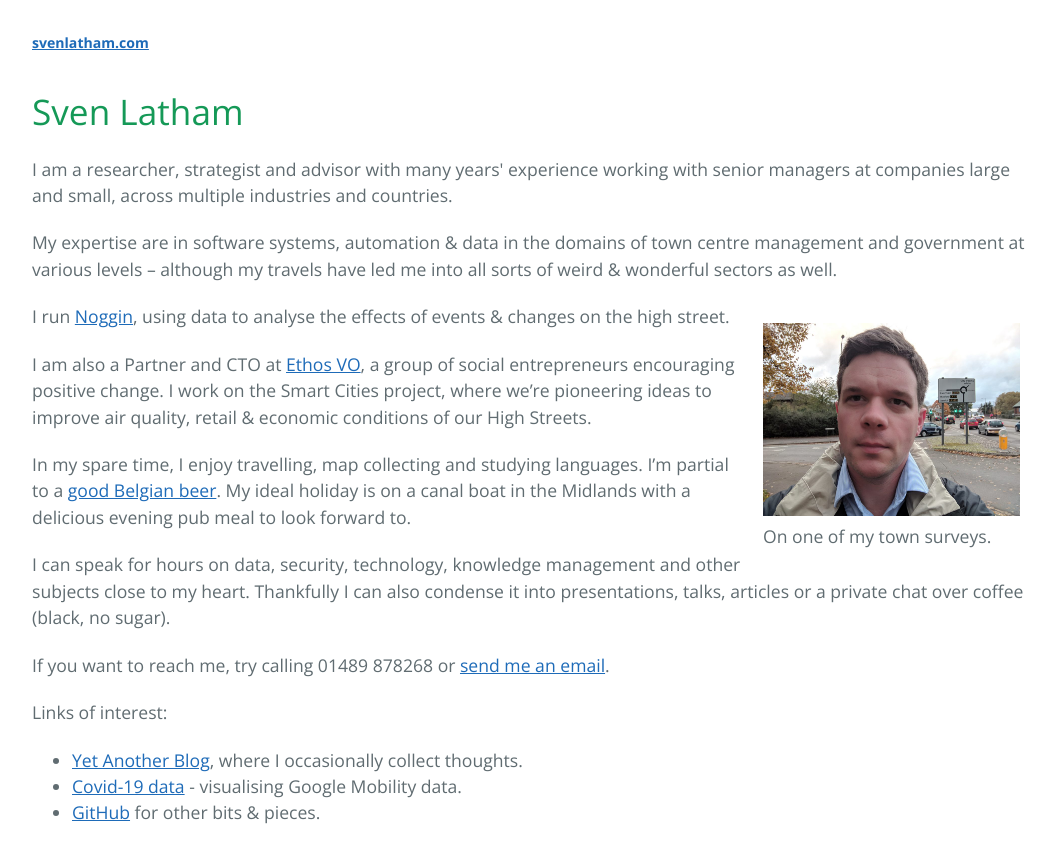
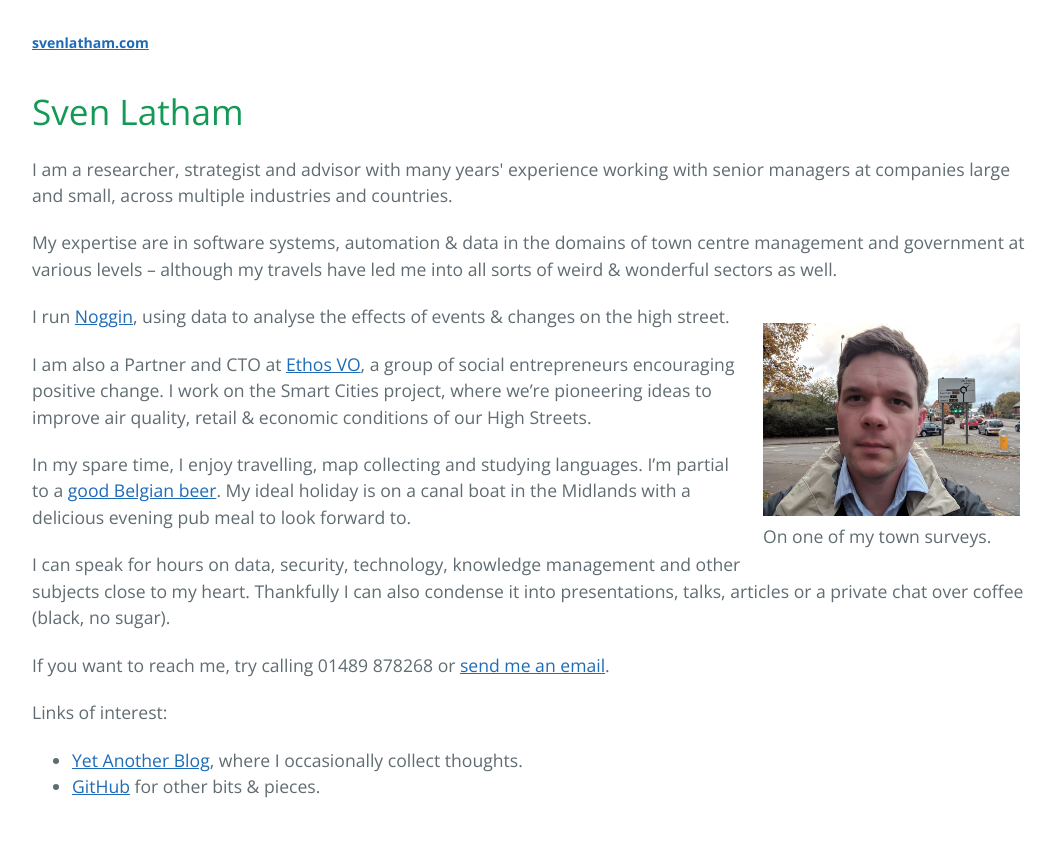
Before and after one commit to svenlatham/svenlatham-website, a Jekyll site: the page built from index.html, in a window 1280 px wide. Shown: the top 863 px of the page, without its empty margins (104-1159 px from the left). Built offline with Jekyll 4.4.1, drawn with Linux system fonts in a browser that asks for light colours.

Commit message:
Removed link to Covid19

```diff
--- a/index.html
+++ b/index.html
@@ -52,6 +52,5 @@ layout: default
 <p>Links of interest:</p>
 <ul>
     <li><a href="https://www.yetanotherblog.com/">Yet Another Blog</a>, where I occasionally collect thoughts.</li>
-    <li><a href="/covid19/">Covid-19 data</a> - visualising Google Mobility data.</li>
     <li><a href="https://github.com/svenlatham/">GitHub</a> for other bits &amp; pieces.</li>
 </ul>
```
